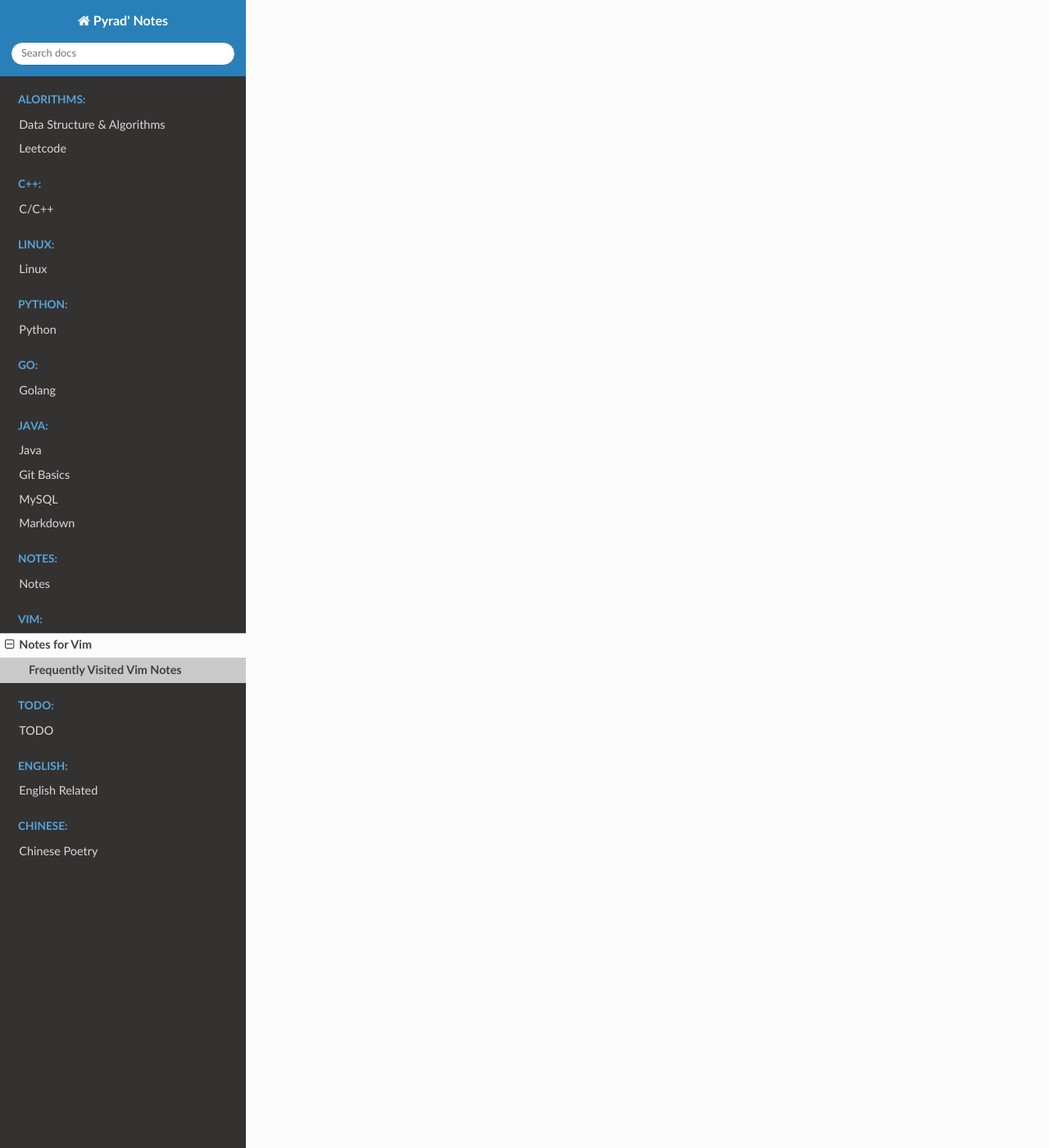
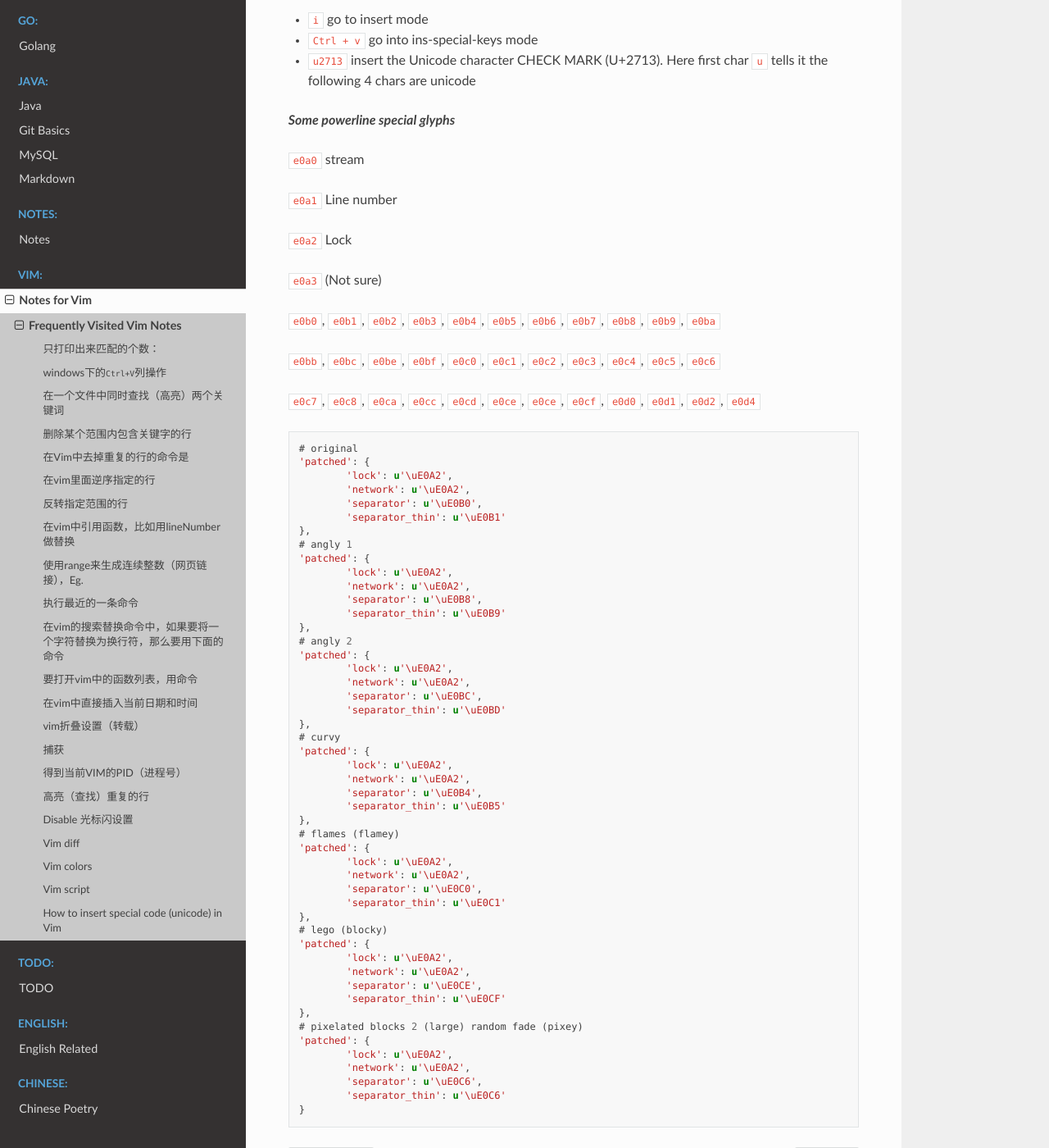
Before and after one commit to Pyrad/pyradnotes, a Sphinx documentation site: the page built from source/Vim/vim.md, in a window 1280 px wide and 1400 px high, scrolled down 5312 px. Shown: the whole window at 82% size. Built offline with Sphinx 7.4.7 and the Read the Docs theme 2.0.0, drawn with Linux system fonts in a browser that asks for light colours.

Commit message:
Change title level; Add color code for vim

````diff
--- a/source/Vim/vim.md
+++ b/source/Vim/vim.md
@@ -1,301 +1,351 @@
 # Frequently Visited Vim Notes
-
-1. 只打印出来匹配的个数：
-
-   ```powershell
-   :%s/XXX//gn
-   ```
-
-   这样的话会在vim的状态栏中打印出来类似“6 matches on 6 lines”的提示信息
 
 
 
-2. windows下的`Ctrl+V`列操作
+## 只打印出来匹配的个数：
 
-   在windows下，把vim74目录里的`mswin.vim`中关于`Ctrl+V`的map那行命令给去掉
+```powershell
+:%s/XXX//gn
+```
+
+这样的话会在vim的状态栏中打印出来类似“6 matches on 6 lines”的提示信息
 
 
 
-3. 在一个文件中同时查找（高亮）两个关键词
+## windows下的`Ctrl+V`列操作
 
-   ```powershell
-   /\(KEY_WORD_1\)\|\(KEY_WORD_2\)
-   ```
-
-   删除不包含关键字的行
-
-   ```powershell
-   :g!/KEYWORD/d
-   ```
+在windows下，把vim74目录里的`mswin.vim`中关于`Ctrl+V`的map那行命令给去掉
 
 
 
-4. 删除某个范围内包含关键字的行
+## 在一个文件中同时查找（高亮）两个关键词
 
-   ```powershell
-   :23,96g/KEYWORD/d
-   ```
+```powershell
+/\(KEY_WORD_1\)\|\(KEY_WORD_2\)
+```
+
+删除不包含关键字的行
+
+```powershell
+:g!/KEYWORD/d
+```
 
 
 
-5. 在Vim中去掉重复的行的命令是
+## 删除某个范围内包含关键字的行
 
-   ```powershell
-   :%!sort -u
-   ```
+```powershell
+:23,96g/KEYWORD/d
+```
 
 
 
-6. 在vim里面逆序指定的行
+## 在Vim中去掉重复的行的命令是
 
-   ```powershell
-   :1,200!tac
-   ```
+```powershell
+:%!sort -u
+```
 
 
 
-7. 反转指定范围的行
+## 在vim里面逆序指定的行
 
-   ```powershell
-   :<lineStart>, <lineEnd>g/^/m<ResultStartFromLineNum>
-   ```
+```powershell
+:1,200!tac
+```
 
 
 
-8. 在vim中引用函数，比如用lineNumber做替换
+## 反转指定范围的行
 
-   ```powershell
-   :%s/x/\=printf("%d", line('.'))
-   ```
-
-   比如如下命令
-
-   ```powershell
-   :48,91s/\(\S\+\)/\=printf("printf(\"the value of %16s is %%d\\n\", %s)", submatch(1), submatch(1))
-   ```
-
-   它会把如下的字符串
-
-   `NPY_INT`
-
-   替换成
-
-   `printf("the value of     NPY_INT is %d\n", NPY_INT)`
+```powershell
+:<lineStart>, <lineEnd>g/^/m<ResultStartFromLineNum>
+```
 
 
 
-   再比如，把某个关键字替换成连续递增的整数：
+## 在vim中引用函数，比如用lineNumber做替换
 
-   ```powershell
-   :%s/x/\=printf("%d", line('.') - 10)
-   ```
+```powershell
+:%s/x/\=printf("%d", line('.'))
+```
 
-   其中10就是要替换的第一个关键字所在的行的行号
+比如如下命令
+
+```powershell
+:48,91s/\(\S\+\)/\=printf("printf(\"the value of %16s is %%d\\n\", %s)", submatch(1), submatch(1))
+```
+
+它会把如下的字符串
+
+`NPY_INT`
+
+替换成
+
+`printf("the value of     NPY_INT is %d\n", NPY_INT)`
 
 
 
-9. 使用range来生成连续整数（[网页链接](https://vim.fandom.com/wiki/Making_a_list_of_numbers)），Eg.
+再比如，把某个关键字替换成连续递增的整数：
 
-   ```powershell
-   :for i in range(1,10) | put ='192.168.0.'.i | endfor
-   ```
+```powershell
+:%s/x/\=printf("%d", line('.') - 10)
+```
+
+其中10就是要替换的第一个关键字所在的行的行号
 
 
 
-10. 执行最近的一条命令
+## 使用range来生成连续整数（[网页链接](https://vim.fandom.com/wiki/Making_a_list_of_numbers)），Eg.
 
-    比如，上一条命令是vim script，那么可以使用`!vim`来执行上次执行的那条命令。
+```powershell
+:for i in range(1,10) | put ='192.168.0.'.i | endfor
+```
 
 
 
-11. 在vim的搜索替换命令中，如果要将一个字符替换为换行符，那么要用下面的命令
+## 执行最近的一条命令
 
-    ```powershell
-    :%s/TO_REPLACE/^M/g
-    ```
-
-    其中，`^M`是同时按下`Ctrl+V+M`三个键所输入的，注意，是同时。
+比如，上一条命令是vim script，那么可以使用`!vim`来执行上次执行的那条命令。
 
 
 
-12. 要打开vim中的函数列表，用命令
+## 在vim的搜索替换命令中，如果要将一个字符替换为换行符，那么要用下面的命令
 
-    ```powershell
-    :TlistToggle
-    ```
+```powershell
+:%s/TO_REPLACE/^M/g
+```
 
-    在函数列表和正常的编辑区域之间切换，用`Ctrl+ww`，即按下`ctrl`，再敲击`w`两次。
+其中，`^M`是同时按下`Ctrl+V+M`三个键所输入的，注意，是同时。
 
 
 
-13. 在vim中直接插入当前日期和时间
-    - 在当前编辑界面进入插入模式（insert mode）
-    - `Ctrl + R`，然后输入`=strftime("%Y-%m-%d %H:%M:%S")`
-    - 回车。然后回插入类似以下的时间：`2017-01-05 18:15:05`
+## 要打开vim中的函数列表，用命令
+
+```powershell
+:TlistToggle
+```
+
+在函数列表和正常的编辑区域之间切换，用`Ctrl+ww`，即按下`ctrl`，再敲击`w`两次。
 
 
 
-14. vim折叠设置（转载）
+## 在vim中直接插入当前日期和时间
 
-    ```powershell
-    set foldmethod=indent "set default foldmethod
-    ```
-
-    **`"zi`** 打开关闭折叠
-
-    **`zm`**   关闭折叠
-
-    **`zr`**   打开
-
-    **`zc`**   折叠当前行
-
-    **`zd`**   删除折叠
-
-    **`"zv`** 查看此行
-
-    **`zM`** 关闭所有
-
-    **`zR`** 打开所有
-
-    **`zo`** 打开当前折叠
-
-    **`zD`** 删除所有折叠
+- 在当前编辑界面进入插入模式（insert mode）
+- `Ctrl + R`，然后输入`=strftime("%Y-%m-%d %H:%M:%S")`
+- 回车。然后回插入类似以下的时间：`2017-01-05 18:15:05`
 
 
 
+## vim折叠设置（转载）
+
+```powershell
+set foldmethod=indent "set default foldmethod
+```
+
+**`"zi`** 打开关闭折叠
+
+**`zm`**   关闭折叠
+
+**`zr`**   打开
+
+**`zc`**   折叠当前行
+
+**`zd`**   删除折叠
+
+**`"zv`** 查看此行
+
+**`zM`** 关闭所有
+
+**`zR`** 打开所有
+
+**`zo`** 打开当前折叠
+
+**`zD`** 删除所有折叠
 
 
 
+## 捕获
 
+注意，vi中pattern里的括号不需要转义，用于捕获的锚位括号需要加上转义斜线`\`
 
-15. 捕获
+但是方括号在pattern里时需要加转义斜线的`\`
 
-    注意，vi中pattern里的括号不需要转义，用于捕获的锚位括号需要加上转义斜线`\`
+在替换部分，前面捕获的分别用`\1`，`\2`来引用
 
-    但是方括号在pattern里时需要加转义斜线的`\`
-
-    在替换部分，前面捕获的分别用`\1`，`\2`来引用
-
-    ```powershell
-    s/rif_header_key_column.find(\(.\*\))/rif_header_key_column.find[\1]/gc
-    ```
+```powershell
+s/rif_header_key_column.find(\(.\*\))/rif_header_key_column.find[\1]/gc
+```
 
 
 
-16. 得到当前VIM的PID（进程号）
+## 得到当前VIM的PID（进程号）
 
-    直接在vim的command模式下` :echo getpid()`
+直接在vim的command模式下` :echo getpid()`
 
 
 
-17. 高亮（查找）重复的行
+## 高亮（查找）重复的行
 
-    solution source [page](https://stackoverflow.com/questions/1268032/how-can-i-mark-highlight-duplicate-lines-in-vi-editor)
+solution source [page](https://stackoverflow.com/questions/1268032/how-can-i-mark-highlight-duplicate-lines-in-vi-editor)
 
-    None of the answers above worked for me so this is what I do:
+None of the answers above worked for me so this is what I do:
 
-    - Sort the file using `:sort`
+- Sort the file using `:sort`
 
-    - Execute command `:g/^\(.*\)$\n\1$/p`
+- Execute command `:g/^\(.*\)$\n\1$/p`
 
 
 
-18. Disable 光标闪设置
+## Disable 光标闪设置
 
-    ```powershell
-    " Disable all blinking:
-    :set guicursor+=a:blinkon0
+```powershell
+" Disable all blinking:
+:set guicursor+=a:blinkon0
 
-    " Remove previous setting:
-    :set guicursor-=a:blinkon0
+" Remove previous setting:
+:set guicursor-=a:blinkon0
 
-    " Restore default setting:
-    :set guicursor&
-    ```
+" Restore default setting:
+:set guicursor&
+```
 
 
 
-19. Vim diff
+## Vim diff
 
-    启动命令
+启动命令
 
-    ```powershell
-    vimdiff <FILE_LEFT> <FILE_RIGHT>
-    ```
+```powershell
+vimdiff <FILE_LEFT> <FILE_RIGHT>
+```
 
-    或者
+或者
 
-    ```powershell
-    vim -d <FILE_LEFT> <FILE_RIGHT>
-    ```
+```powershell
+vim -d <FILE_LEFT> <FILE_RIGHT>
+```
 
 
 
-    启动之后，两侧的文件滚动是同步的
+启动之后，两侧的文件滚动是同步的
 
-    `]c` 跳转到**下一个**差异点命令
+`]c` 跳转到**下一个**差异点命令
 
-    `[c` 跳转到**上一个**差异点命令
+`[c` 跳转到**上一个**差异点命令
 
 
 
-    文件合并命令
+文件合并命令
 
-    （注意，当前光标所在的文件是当前文件）
+（注意，当前光标所在的文件是当前文件）
 
-    `dp` 把一个差异点中当前文件的内容复制到另一个文件里（是diff put的缩写）
+`dp` 把一个差异点中当前文件的内容复制到另一个文件里（是diff put的缩写）
 
-    `do` 把一个差异点中另一个文件的内容复制到当前文件里（是diff get的缩写，因为dg这个命令已经被占用，所以用了do）
+`do` 把一个差异点中另一个文件的内容复制到当前文件里（是diff get的缩写，因为dg这个命令已经被占用，所以用了do）
 
-    打开/折叠
+打开/折叠
 
-    `zo` 打开折叠的文本行，意思是folding open（用字母z是因为它像被折叠的样子）
+`zo` 打开折叠的文本行，意思是folding open（用字母z是因为它像被折叠的样子）
 
-    `zc` 重新折叠文本行，意思是folding close
+`zc` 重新折叠文本行，意思是folding close
 
 
 
-20. Vim colors
+## Vim colors
 
-    How to tell vim how many colors your terminal could be capable of?
-    `t_Co=256` tells Vim that your terminal is capable of using 256 colors (whether that is correct or not). termguicolors is a relative recent addition in Vim 8 and tells Vim that your terminal is capable of handling rgb colors (e.g. 16 Million colors, whether that is correct or not)
+How to tell vim how many colors your terminal could be capable of?
+`t_Co=256` tells Vim that your terminal is capable of using 256 colors (whether that is correct or not). termguicolors is a relative recent addition in Vim 8 and tells Vim that your terminal is capable of handling rgb colors (e.g. 16 Million colors, whether that is correct or not)
 
 
 
-21. Vim script
+## Vim script
 
-    In non-interactive mode:
+In non-interactive mode:
 
-    ```
-    vim -s <cmds.file.vim> -es <file.to.modify>
-    ```
+```
+vim -s <cmds.file.vim> -es <file.to.modify>
+```
 
-    If you are inside vim, just `:source <vim_script_file>`
+If you are inside vim, just `:source <vim_script_file>`
 
 
 
-22. How to insert special code (unicode) in Vim
+## How to insert special code (unicode) in Vim
 
-    - `i` go to insert mode
-    - `Ctrl + v` go into ins-special-keys mode
-    - `u2713` insert the Unicode character CHECK MARK (U+2713). Here first char `u` tells it the following 4 chars are unicode
+***3 steps to insert***
 
-    Some powerline special glyphs
+- `i` go to insert mode
+- `Ctrl + v` go into ins-special-keys mode
+- `u2713` insert the Unicode character CHECK MARK (U+2713). Here first char `u` tells it the following 4 chars are unicode
 
-    `e0a0` stream
+***Some powerline special glyphs***
 
-    `e0a1` Line number
+`e0a0` stream
 
-    `e0a2` Lock
+`e0a1` Line number
 
-    `e0a3` (Not sure)
+`e0a2` Lock
 
-    `e0b0`, `e0b1`, `e0b2`, `e0b3`, `e0b4`, `e0b5`, `e0b6`, `e0b7`, `e0b8`, `e0b9`, `e0ba`
+`e0a3` (Not sure)
 
-    `e0bb`, `e0bc`, `e0be`, `e0bf`, `e0c0`, `e0c1`, `e0c2`, `e0c3`, `e0c4`, `e0c5`, `e0c6`
+`e0b0`, `e0b1`, `e0b2`, `e0b3`, `e0b4`, `e0b5`, `e0b6`, `e0b7`, `e0b8`, `e0b9`, `e0ba`
 
-    `e0c7`, `e0c8`, `e0ca`, `e0cc`, `e0cd`, `e0ce`, `e0ce`, `e0cf`, `e0d0`, `e0d1`, `e0d2`, `e0d4`
+`e0bb`, `e0bc`, `e0be`, `e0bf`, `e0c0`, `e0c1`, `e0c2`, `e0c3`, `e0c4`, `e0c5`, `e0c6`
+
+`e0c7`, `e0c8`, `e0ca`, `e0cc`, `e0cd`, `e0ce`, `e0ce`, `e0cf`, `e0d0`, `e0d1`, `e0d2`, `e0d4`
 
 
 
-23.
+```vim
+# original
+'patched': {
+        'lock': u'\uE0A2',
+        'network': u'\uE0A2',
+        'separator': u'\uE0B0',
+        'separator_thin': u'\uE0B1'
+},
+# angly 1
+'patched': {
+        'lock': u'\uE0A2',
+        'network': u'\uE0A2',
+        'separator': u'\uE0B8',
+        'separator_thin': u'\uE0B9'
+},
+# angly 2
+'patched': {
+	'lock': u'\uE0A2',
+	'network': u'\uE0A2',
+	'separator': u'\uE0BC',
+	'separator_thin': u'\uE0BD'
+},
+# curvy
+'patched': {
+	'lock': u'\uE0A2',
+	'network': u'\uE0A2',
+	'separator': u'\uE0B4',
+	'separator_thin': u'\uE0B5'
+},
+# flames (flamey)
+'patched': {
+	'lock': u'\uE0A2',
+	'network': u'\uE0A2',
+	'separator': u'\uE0C0',
+	'separator_thin': u'\uE0C1'
+},
+# lego (blocky)
+'patched': {
+	'lock': u'\uE0A2',
+	'network': u'\uE0A2',
+	'separator': u'\uE0CE',
+	'separator_thin': u'\uE0CF'
+},
+# pixelated blocks 2 (large) random fade (pixey)
+'patched': {
+	'lock': u'\uE0A2',
+	'network': u'\uE0A2',
+	'separator': u'\uE0C6',
+	'separator_thin': u'\uE0C6'
+}
+```
````
